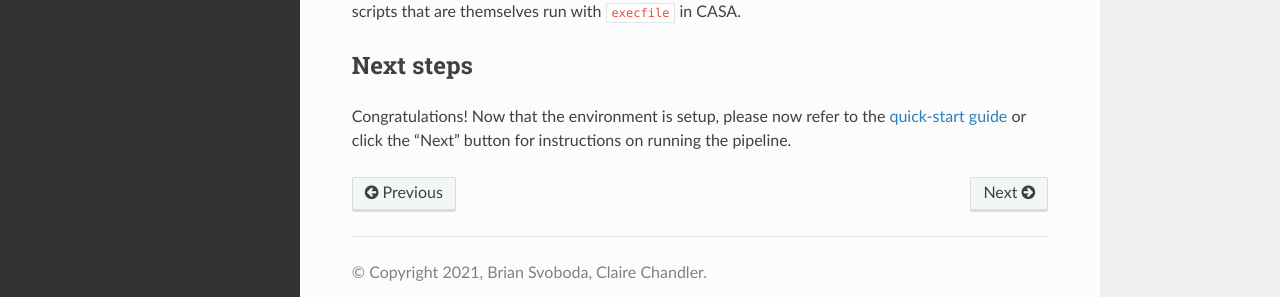
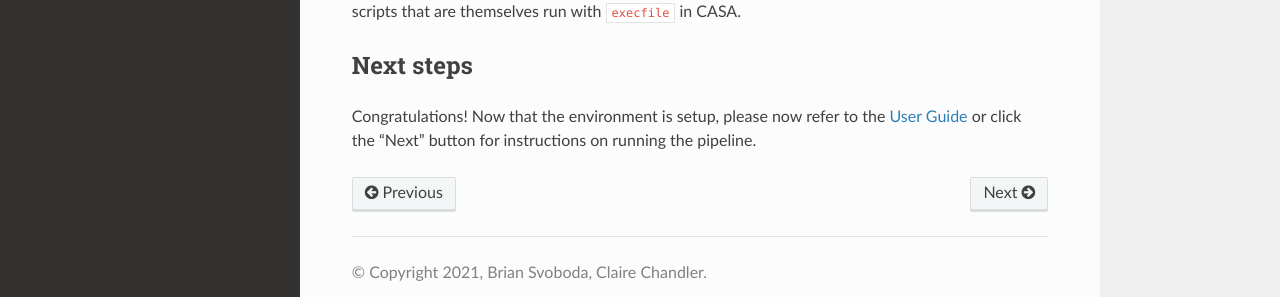
Before and after one commit to autocorr/faust_line_imaging, a Sphinx documentation site: the page built from docs/source/environment.rst, in a window 1280 px wide and 900 px high, scrolled down 1484 px. Shown: the part 559-856 px from the top of the window. Built offline with Sphinx 7.4.7 and the Read the Docs theme 2.0.0, drawn with Linux system fonts in a browser that asks for light colours.

Commit message:
Change quickstart to userguide

```diff
--- a/docs/source/environment.rst
+++ b/docs/source/environment.rst
@@ -111,5 +111,5 @@ with ``execfile`` in CASA.
 Next steps
 ----------
 Congratulations! Now that the environment is setup, please now refer to the
-:doc:`quick-start guide <quickstart>` or click the "Next" button for
-instructions on running the pipeline.
+:doc:`User Guide <userguide>` or click the "Next" button for instructions on
+running the pipeline.
--- a/docs/source/index.rst
+++ b/docs/source/index.rst
@@ -6,7 +6,7 @@ ALMA `FAUST <http://faust-alma.riken.jp/>`_ Large Program. For instructions on
 how to download the pipeline script and setup your host environment in order to
 use the pipeline see the :doc:`Installation <environment>` page. Once all
 datasets and paths are in the appropriate locations, please refer to the
-:doc:`User Guide <quickstart>` for information on executing pipeline jobs.
+:doc:`User Guide <userguide>` for information on executing pipeline jobs.
 Detailed descriptions of the pipeline components and how to configure them
 may be found in the :doc:`Cookbook <recipes>`.
 
```
Also changed, not shown: other parts of docs/source/index.rst (+1 -1 lines), docs/source/userguide.rst (renamed from docs/source/quickstart.rst).
